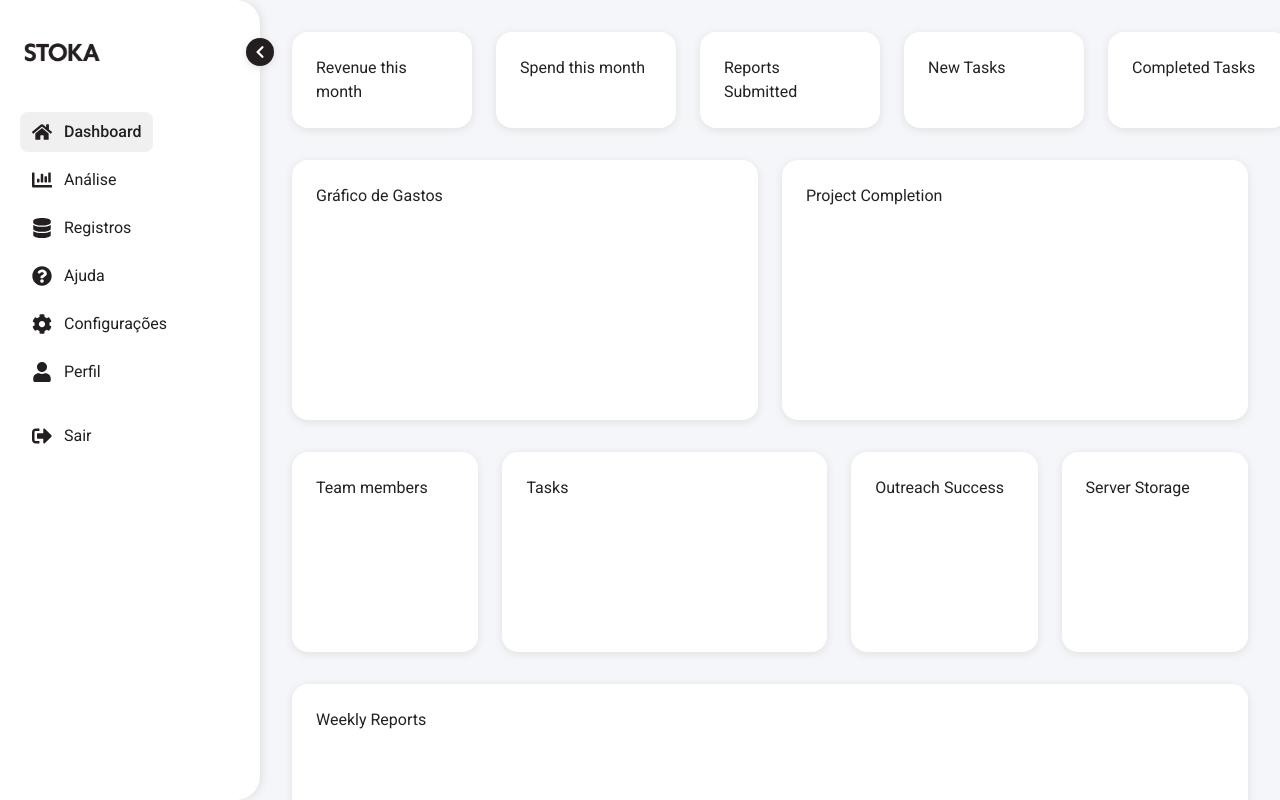
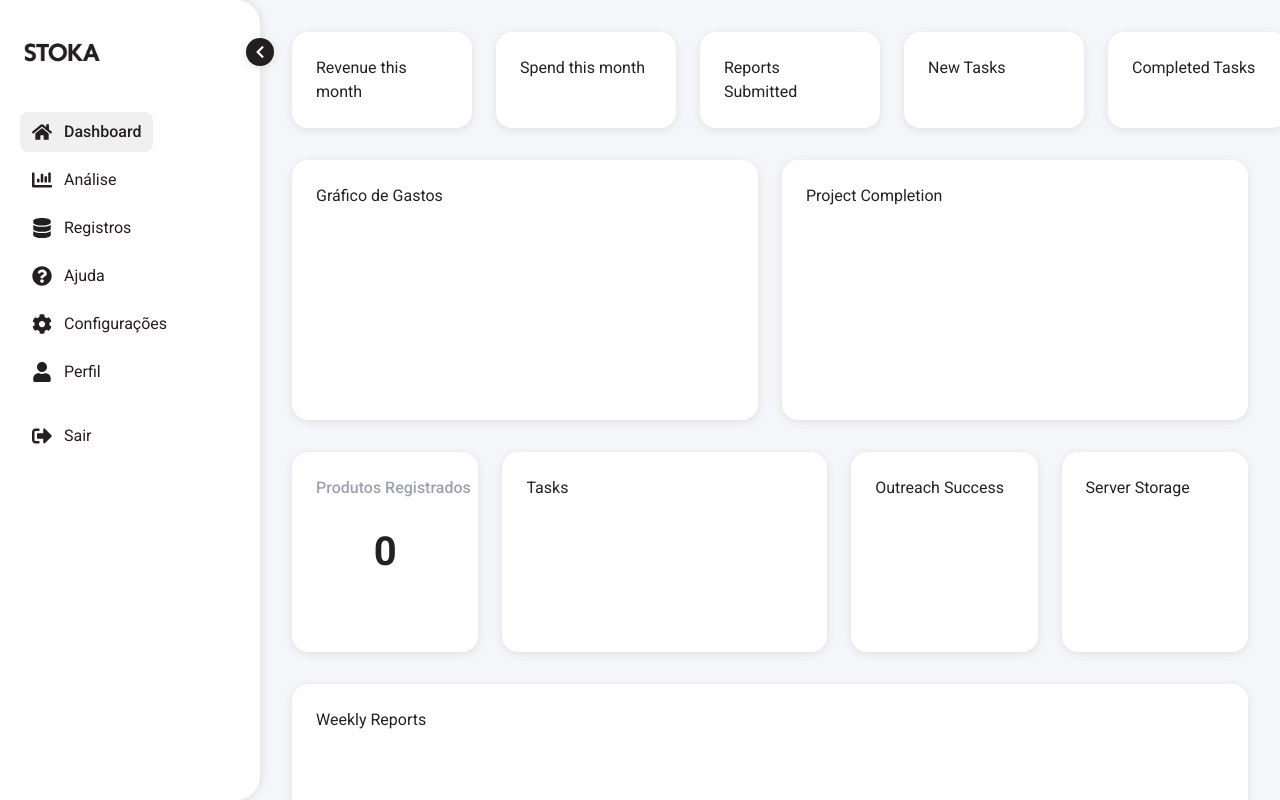
Before and after one commit to goncalvespedrogom/Plataform-Stoka, a Next.js app: page / in a window 1280 px wide. Built offline with nearby package versions, Linux system fonts and the light colour scheme.

Commit message:
Add box produtos registrados no dashboard

```diff
--- a/src/components/Sidebar.tsx
+++ b/src/components/Sidebar.tsx
@@ -3,6 +3,7 @@ import DashboardSection from './sections/dashboard/index';
 import RegisterSection from './sections/register/index';
 import { useState } from 'react';
 import LogoSidebar from '../assets/LogoSidebar.png';
+import { ProductProvider } from './sections/register/ProductContext';
 
 export default function Sidebar() {
   const [selectedSection, setSelectedSection] = useState('dashboard');
@@ -28,6 +29,7 @@ export default function Sidebar() {
   };
 
   return (
+    <ProductProvider>
       <div className="dashboard-container" style={{ display: 'flex', height: '100vh', width: '100vw', overflow: 'hidden', background: '#f5f6fa' }}>
         <aside
           className="sidebar"
@@ -213,5 +215,6 @@ export default function Sidebar() {
           {renderSection()}
         </main>
       </div>
+    </ProductProvider>
   );
 }
--- a/src/components/sections/dashboard/DashboardSection.tsx
+++ b/src/components/sections/dashboard/DashboardSection.tsx
@@ -1,6 +1,9 @@
 import React from 'react';
+import { Product } from '../../../types/Product';
+import { useProductContext } from '../register/ProductContext';
 
 const DashboardSection = () => {
+  const { products } = useProductContext();
   return (
     <div style={{ display: 'flex', flexDirection: 'column', gap: '32px' }}>
       {/* Linha de cards principais */}
@@ -19,7 +22,12 @@ const DashboardSection = () => {
       </div>
       {/* Linha de membros, tarefas, outreach e storage */}
       <div style={{ display: 'flex', gap: '24px' }}>
-        <div style={{ background: '#fff', borderRadius: 16, padding: 24, flex: 1, minHeight: 200, boxShadow: '0 2px 8px #e0e0e0' }}>Team members</div>
+        <div style={{ background: '#fff', borderRadius: 16, padding: 24, flex: 1, minHeight: 200, boxShadow: '0 2px 8px #e0e0e0', position: 'relative' }}>
+          <span className="text-gray-400" style={{ position: 'absolute', top: 24, left: 24, fontSize: 16, fontWeight: 500 }}>Produtos Registrados</span>
+          <div style={{ display: 'flex', flexDirection: 'column', alignItems: 'center', justifyContent: 'center', height: '100%' }}>
+            <span style={{ fontWeight: 'bold', fontSize: 40 }}>{products.length}</span>
+          </div>
+        </div>
         <div style={{ background: '#fff', borderRadius: 16, padding: 24, flex: 2, minHeight: 200, boxShadow: '0 2px 8px #e0e0e0' }}>Tasks</div>
         <div style={{ background: '#fff', borderRadius: 16, padding: 24, flex: 1, minHeight: 200, boxShadow: '0 2px 8px #e0e0e0' }}>Outreach Success</div>
         <div style={{ background: '#fff', borderRadius: 16, padding: 24, flex: 1, minHeight: 200, boxShadow: '0 2px 8px #e0e0e0' }}>Server Storage</div>
--- /dev/null
+++ b/src/components/sections/register/ProductContext.tsx
@@ -0,0 +1,26 @@
+import React, { createContext, useContext, useState, ReactNode } from 'react';
+import { Product } from '../../../types/Product';
+
+interface ProductContextType {
+  products: Product[];
+  setProducts: React.Dispatch<React.SetStateAction<Product[]>>;
+}
+
+const ProductContext = createContext<ProductContextType | undefined>(undefined);
+
+export const useProductContext = () => {
+  const context = useContext(ProductContext);
+  if (!context) {
+    throw new Error('useProductContext deve ser usado dentro de um ProductProvider');
+  }
+  return context;
+};
+
+export const ProductProvider = ({ children }: { children: ReactNode }) => {
+  const [products, setProducts] = useState<Product[]>([]);
+  return (
+    <ProductContext.Provider value={{ products, setProducts }}>
+      {children}
+    </ProductContext.Provider>
+  );
+};
--- a/src/components/sections/register/RegisterSection.tsx
+++ b/src/components/sections/register/RegisterSection.tsx
@@ -8,17 +8,8 @@ import { CgClose } from "react-icons/cg";
 import { Listbox, Transition } from '@headlessui/react';
 import { IoChevronBack, IoChevronForward, IoChevronUp, IoChevronDown } from "react-icons/io5";
 import DatePicker from 'react-datepicker';
-
-interface Product {
-  id: number;
-  name: string;
-  category: string;
-  quantity: number;
-  unitPrice: number;
-  totalValue: number;
-  date: Date;
-  description?: string;
-}
+import { Product } from '../../../types/Product';
+import { useProductContext } from './ProductContext';
 
 type SortableKeys = 'name' | 'category' | 'quantity' | 'unitPrice' | 'totalValue' | 'date';
 
@@ -44,7 +35,7 @@ function capitalizeFirstWord(name: string) {
 }
 
 const RegisterSection = () => {
-  const [products, setProducts] = useState<Product[]>([]);
+  const { products, setProducts } = useProductContext();
   const [isModalOpen, setIsModalOpen] = useState(false);
   const [editingProduct, setEditingProduct] = useState<Product | null>(null);
   const [newProduct, setNewProduct] = useState<Omit<Product, 'id' | 'totalValue'>>({
--- /dev/null
+++ b/src/types/Product.ts
@@ -0,0 +1,10 @@
+export interface Product {
+  id: number;
+  name: string;
+  category: string;
+  quantity: number;
+  unitPrice: number;
+  totalValue: number;
+  date: Date;
+  description?: string;
+}
```
Lines whose indentation alone changed are shown as unchanged.
